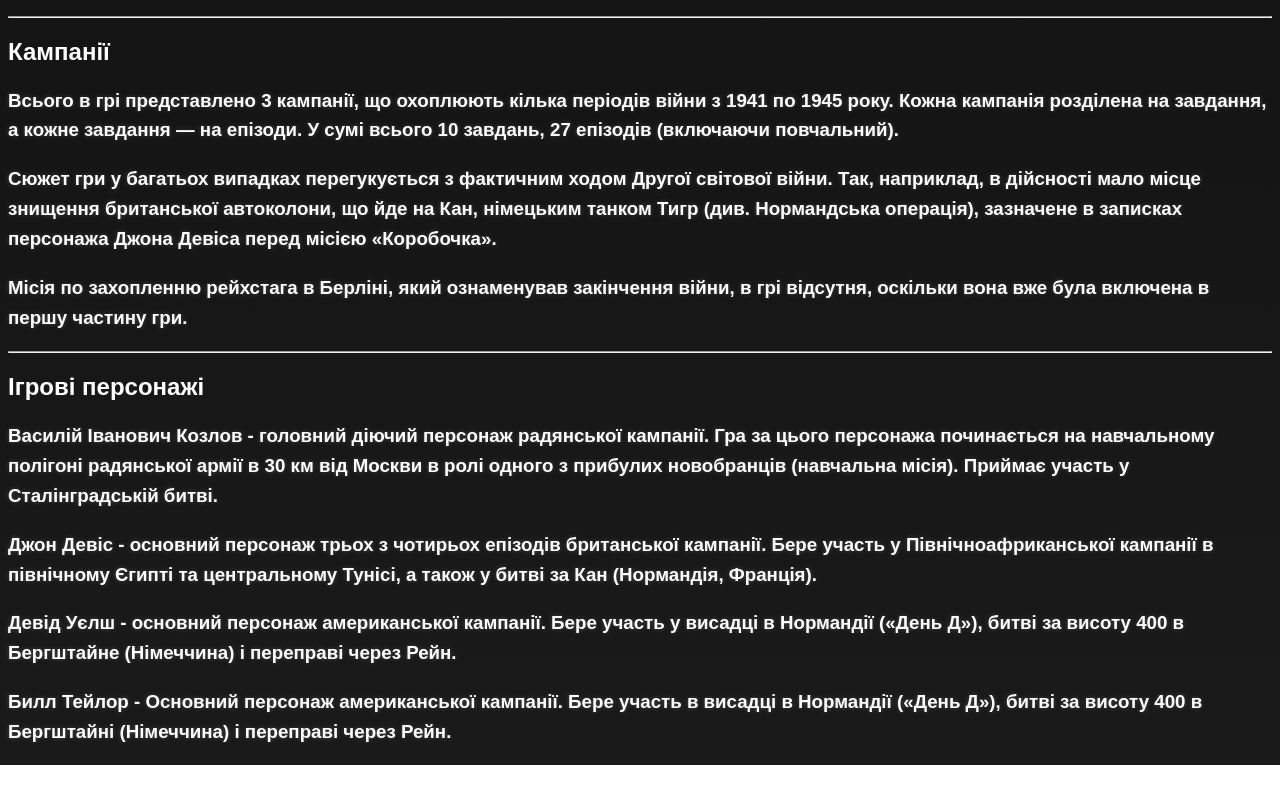
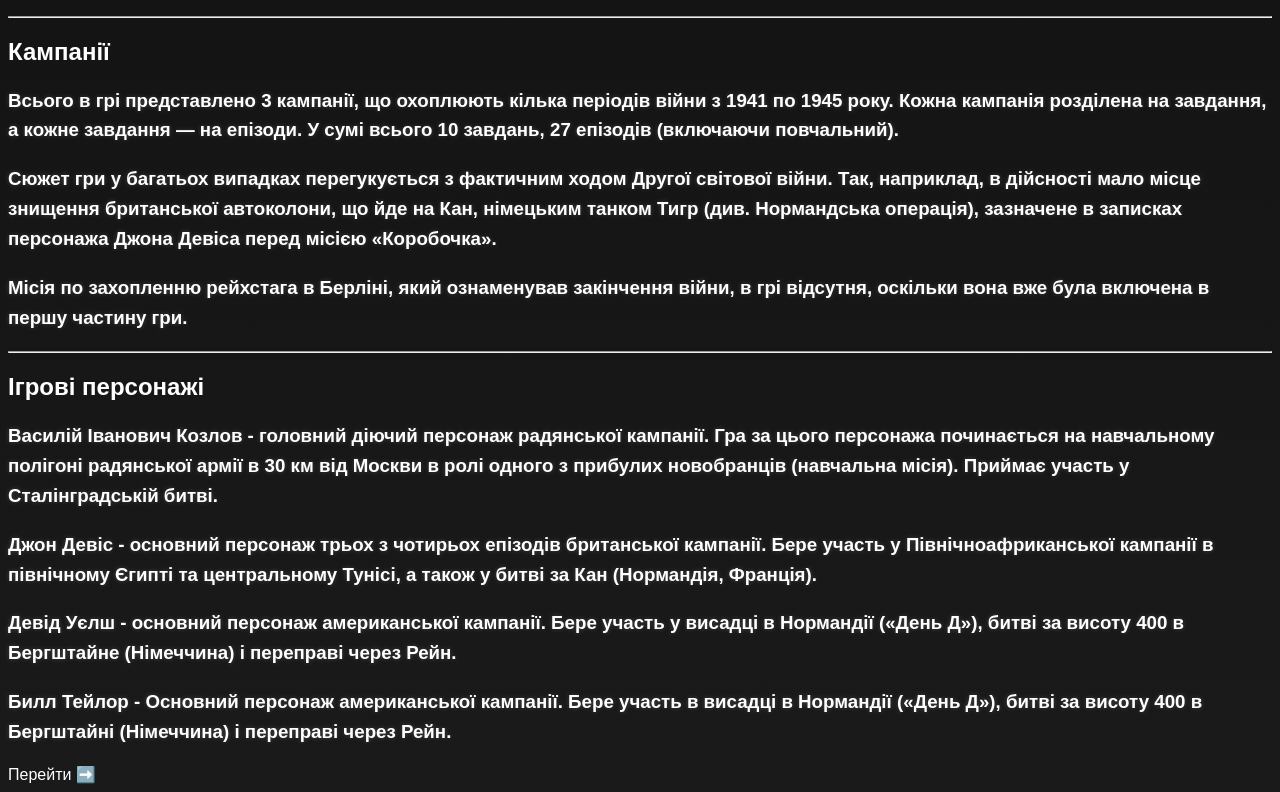
Before and after one commit to ScapTer-puck/Call-of-Duty, a plain HTML site: page index.html in a window 1280 px wide. Shown: the part 1249-2041 px from the top of the page. Before the commit the page ends 2014 px from the top, so only its background shows below. Drawn offline with Linux system fonts and the light colour scheme.

Commit message:
Update index.html

```diff
--- a/index.html
+++ b/index.html
@@ -46,5 +46,10 @@
 </p>
 </h3>
 </main>
+<footer>
+    <a href="https://example.com" class="arrow-button">
+    Перейти <span class="arrow-icon">➡️</span>
+  </a>
+</footer>
     </body>
 </html>
```
